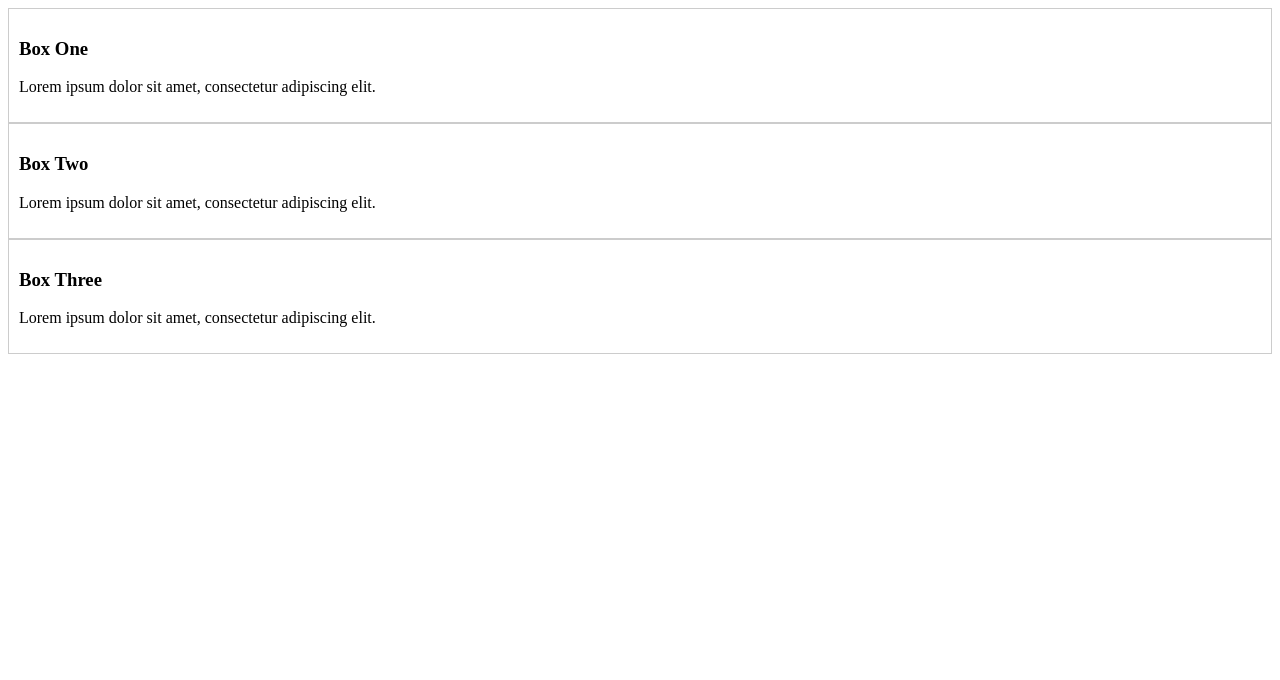
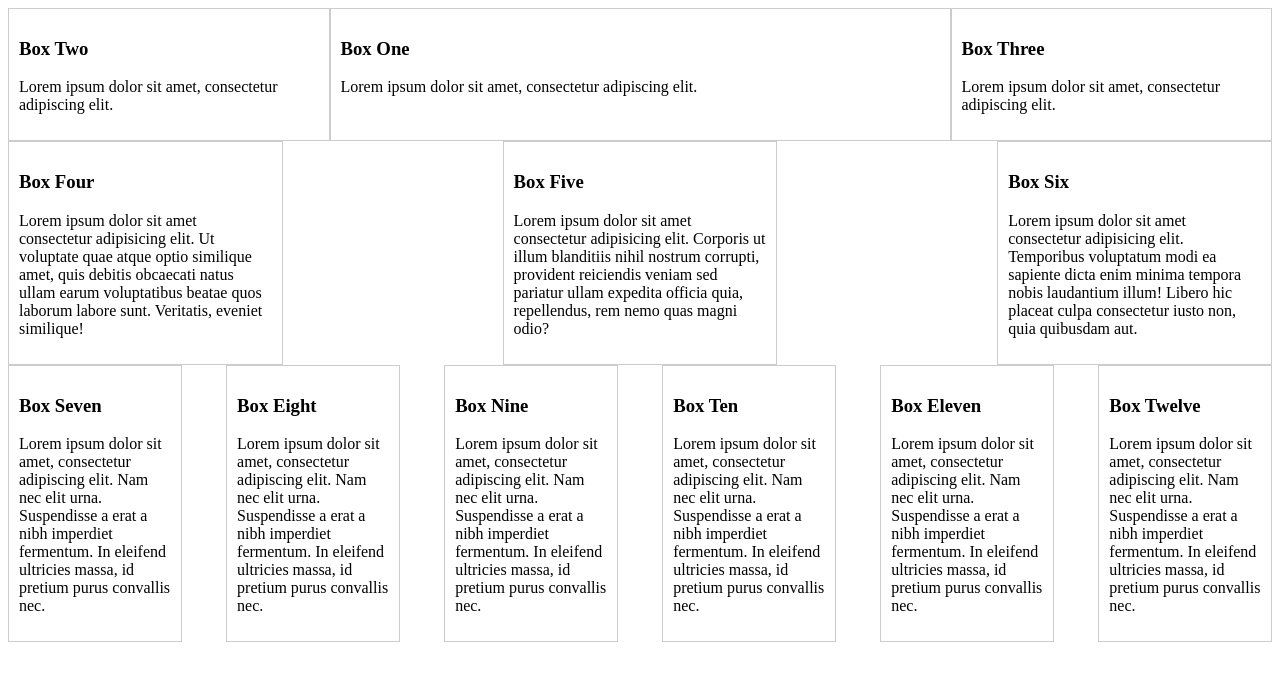
Before and after one commit to lhzaccarelli/css-studies, a plain HTML site: page flexbox-css-2016/index.html in a window 1280 px wide. Drawn offline with Linux system fonts and the light colour scheme.

Commit message:
Flexbox final code

```diff
--- a/flexbox-css-2016/css/style.css
+++ b/flexbox-css-2016/css/style.css
@@ -1,20 +1,61 @@
-.container-1{
+@media(min-width: 768px) {
+    .container-1 {
+        display: flex;
+        align-items: stretch; /* default */
+        /* align-items: flex-start;
+        align-items: flex-center;
+        align-items: flex-end; */
 
+        /* flex-direction: column;
+        flex-direction: row; */
+
+
+    }
+
+    .container-2 {
+        display: flex;
+        /* justify-content: flex-start; /* default */
+        /* justify-content: flex-end;
+        justify-content: center;
+        */
+
+        justify-content: space-between;
+
+    }
 }
 
-.container-1 div {
+.container-3 {
+    display: flex;
+    flex-wrap: wrap; /* Ele pode quebrar linhas */
+    justify-content: space-between;
+}
+
+
+.container-1 div, .container-2 div, .container-3 div {
     border: 1px #ccc solid;
     padding: 10px
 }
 
-.box-1{
-
+.box-1 {
+    flex:2;
+    order: 2;
 }
 
-.box-2{
-
+.box-2 {
+    flex:1;
+    order: 1;
 }
 
-.box-3{
+.box-3 {
+    flex:1;
+    order: 3;
+}
 
+.container-2-box {
+    /* width: 20%; */
+    flex-basis: 20%;
 }
+
+.container-3-box {
+    flex-basis: 12%;
+}
--- a/flexbox-css-2016/index.html
+++ b/flexbox-css-2016/index.html
@@ -6,7 +6,6 @@
     <title>Document</title>
     <link rel="stylesheet" href="css/style.css">
 </head>
-<!-- 6:37 -->
 <body>
     <div class="container-1">
         <div class="box-1">
@@ -22,5 +21,48 @@
             <p>Lorem ipsum dolor sit amet, consectetur adipiscing elit.</p>
         </div>
     </div>
+
+    <div class="container-2">
+        <div class="container-2-box">
+            <h3>Box Four</h3>
+            <p>Lorem ipsum dolor sit amet consectetur adipisicing elit. Ut voluptate quae atque optio similique amet, quis debitis obcaecati natus ullam earum voluptatibus beatae quos laborum labore sunt. Veritatis, eveniet similique!</p>
+        </div>
+        <div class="container-2-box">
+            <h3>Box Five</h3>
+            <p>Lorem ipsum dolor sit amet consectetur adipisicing elit. Corporis ut illum blanditiis nihil nostrum corrupti, provident reiciendis veniam sed pariatur ullam expedita officia quia, repellendus, rem nemo quas magni odio?</p>
+        </div>
+        <div class="container-2-box">
+            <h3>Box Six</h3>
+            <p>Lorem ipsum dolor sit amet consectetur adipisicing elit. Temporibus voluptatum modi ea sapiente dicta enim minima tempora nobis laudantium illum! Libero hic placeat culpa consectetur iusto non, quia quibusdam aut.</p>
+        </div>
+    </div>
+
+    <div class="container-3">
+        <div class="container-3-box">
+          <h3>Box Seven</h3>
+          <p>Lorem ipsum dolor sit amet, consectetur adipiscing elit. Nam nec elit urna. Suspendisse a erat a nibh imperdiet fermentum. In eleifend ultricies massa, id pretium purus convallis nec. </p>
+        </div>
+        <div class="container-3-box">
+          <h3>Box Eight</h3>
+          <p>Lorem ipsum dolor sit amet, consectetur adipiscing elit. Nam nec elit urna. Suspendisse a erat a nibh imperdiet fermentum. In eleifend ultricies massa, id pretium purus convallis nec. </p>
+        </div>
+        <div class="container-3-box">
+          <h3>Box Nine</h3>
+          <p>Lorem ipsum dolor sit amet, consectetur adipiscing elit. Nam nec elit urna. Suspendisse a erat a nibh imperdiet fermentum. In eleifend ultricies massa, id pretium purus convallis nec. </p>
+        </div>
+        <div class="container-3-box">
+          <h3>Box Ten</h3>
+          <p>Lorem ipsum dolor sit amet, consectetur adipiscing elit. Nam nec elit urna. Suspendisse a erat a nibh imperdiet fermentum. In eleifend ultricies massa, id pretium purus convallis nec. </p>
+        </div>
+        <div class="container-3-box">
+          <h3>Box Eleven</h3>
+          <p>Lorem ipsum dolor sit amet, consectetur adipiscing elit. Nam nec elit urna. Suspendisse a erat a nibh imperdiet fermentum. In eleifend ultricies massa, id pretium purus convallis nec. </p>
+        </div>
+        <div class="container-3-box">
+          <h3>Box Twelve</h3>
+          <p>Lorem ipsum dolor sit amet, consectetur adipiscing elit. Nam nec elit urna. Suspendisse a erat a nibh imperdiet fermentum. In eleifend ultricies massa, id pretium purus convallis nec. </p>
+        </div>
+    </div>
+
 </body>
 </html>
```
Also changed, not shown: 1 other file.
